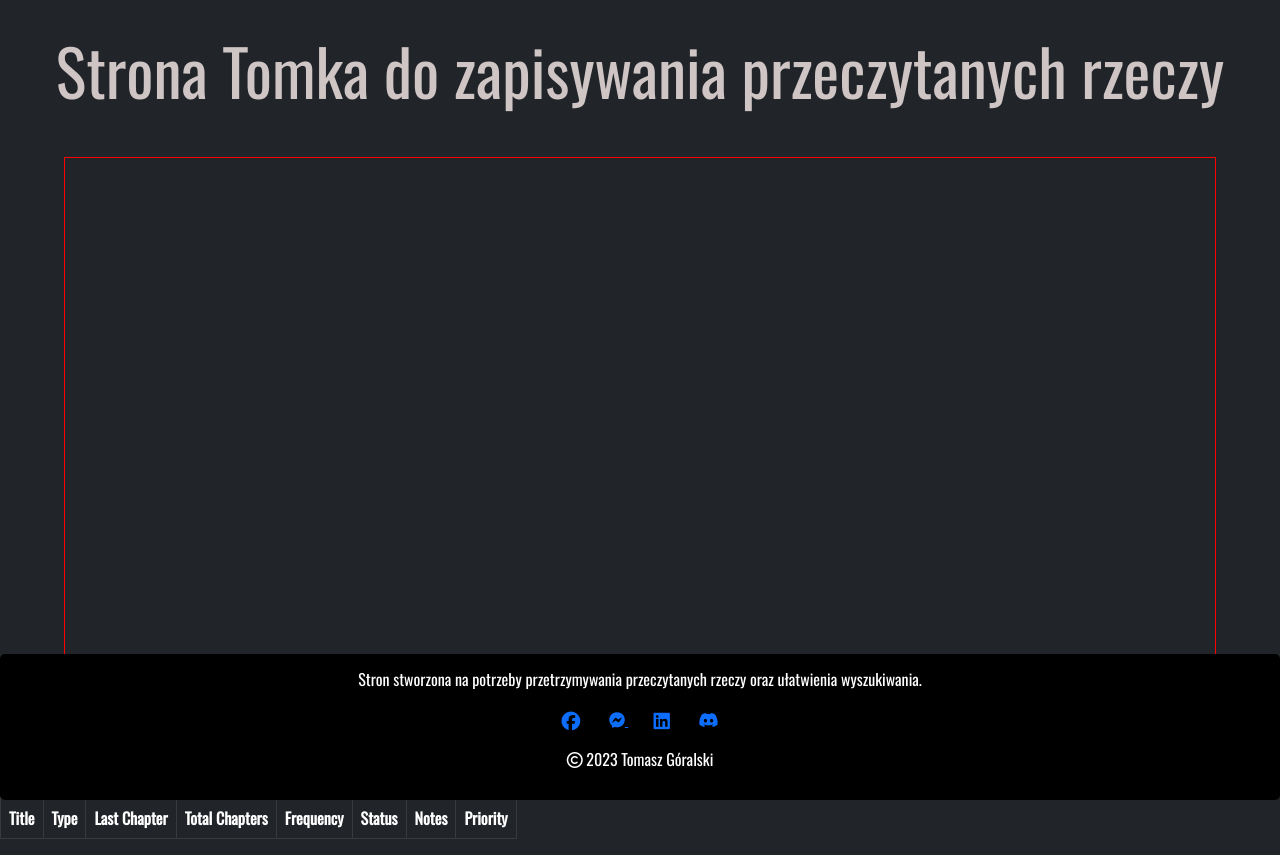
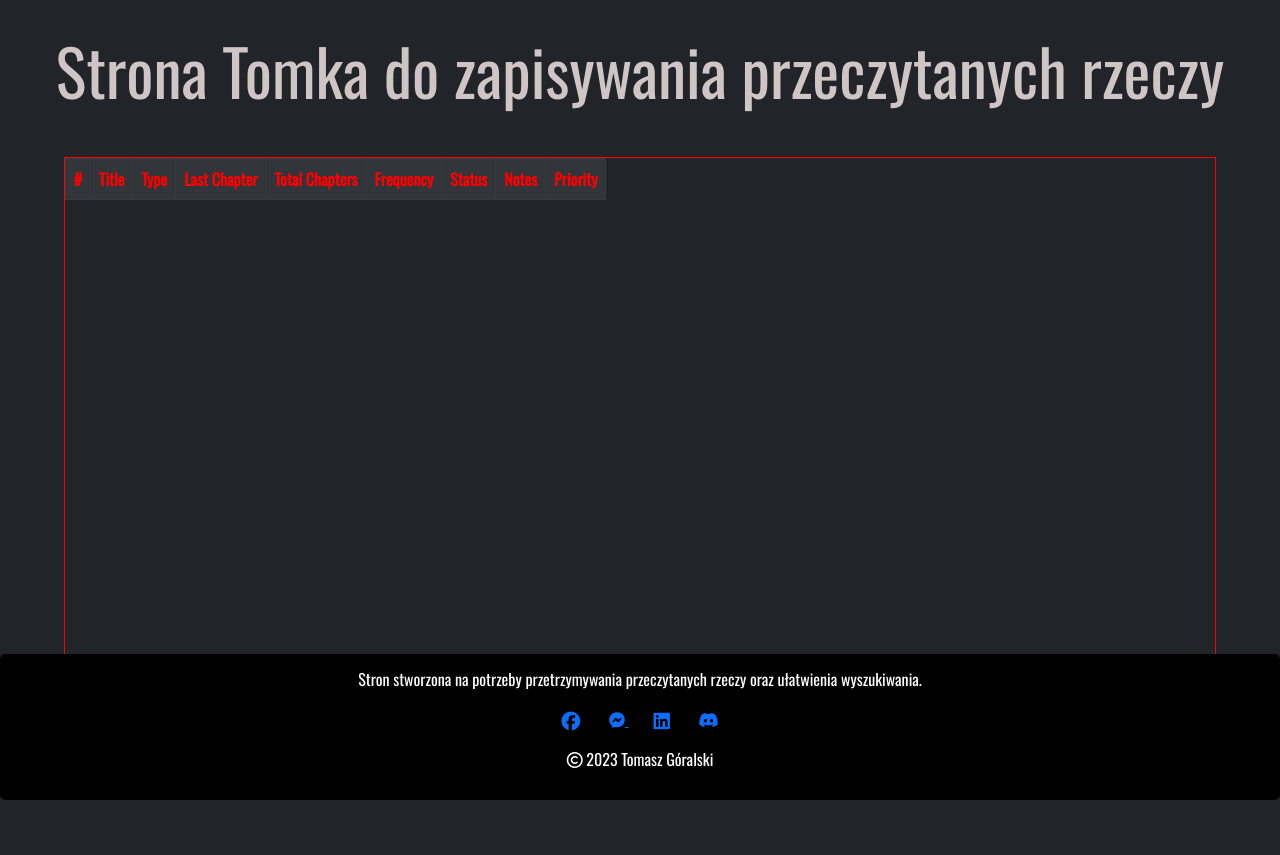
Before and after one commit to ShiroTsuma-github/PYTHON_FLASK, a Flask app: page / in a window 1280 px wide. After the commit the page ends 800 px from the top, so only its background shows below. Run offline with Flask 3, Linux system fonts and the light colour scheme; lists and menus that the app fills with data are empty; parts of the project's set-up code (start-up, migrations or seed data) failed here and were passed over; some libraries are stand-ins or nearby versions.

Commit message:
update with displaying

```diff
--- a/NovelList/app.py
+++ b/NovelList/app.py
@@ -19,7 +19,9 @@ indexVariables = {
 @app.route('/')
 def index():
     books = Book.query.all()
-    return render_template('Lista.html', books=books, **indexVariables)
+
+    app.logger.info(BookType.query.all())
+    return render_template('Lista.html', books=books,**indexVariables)
     # return('testing')
 
 
@@ -36,16 +38,14 @@ def add_book():
         priority = request.form.get('priority')
         book_type = BookType.query.filter_by(name=book_type).first()
         status = Status.query.filter_by(name=status).first()
-
-        book = Book(title=title, book_type=book_type, position=position, last_chapter=last_chapter,
+        book = Book(title=title, book_type=book_type, last_chapter=last_chapter,
                    total_chapters=total_chapters, frequency=frequency, status=status, notes=notes,
                    priority=priority)
         db.session.add(book)
         db.session.commit()
-        return redirect(url_for('book_list'))
+        return redirect(url_for('index'))
 
-    print(BookType.query.all())
-    app.logger.info(BookType.query.all())
+
     book_types = [book_type.name for book_type in BookType.query.all()]
     statuses = [status.name for status in Status.query.all()]
 
@@ -55,7 +55,16 @@ def add_book():
 @app.route('/book_list')
 def book_list():
     books = Book.query.all()
-    return render_template('book_list.html', books=books)
+    return render_template('Lista.html', books=books)
 
 if __name__ == '__main__':
     app.run(debug=True, host='0.0.0.0')
+
+#TODO: Add edit book functionality
+#TODO: Add delete book functionality
+#TODO: Add search functionality
+#TODO: Add sorting functionality
+#TODO: Add filtering functionality
+#TODO: Add links to books
+#TODO: Add link field to book
+#TODO: Import from json
--- a/NovelList/static/css/main.css
+++ b/NovelList/static/css/main.css
@@ -122,6 +122,12 @@ a.disabled{
   width: 10vw;
   height:50vh;
 }
+th{
+  color: red;
+}
+td{
+  color: white;
+}
 
 footer
 {
@@ -146,3 +152,6 @@ footer
     color:rgb(86, 66, 241);
     cursor:pointer;
 }
+tablec{
+  width: 100vw;
+}
--- a/NovelList/templates/Lista.html
+++ b/NovelList/templates/Lista.html
@@ -6,34 +6,62 @@
     <!-- form fields here -->
 </form>
 
-
-<div class="bottom table-responsive"></div>
-<table class="table table-dark thead-dark table-bordered table-hover w-auto">
-    <thead>
+<div class="bottom">
+    <table class="table table-dark thead-dark table-bordered table-hover w-auto tablec">
+        <thead class="thead-dark">
             <tr>
-            <th>Title</th>
-            <th>Type</th>
-            <th>Last Chapter</th>
-            <th>Total Chapters</th>
-            <th>Frequency</th>
-            <th>Status</th>
-            <th>Notes</th>
-            <th>Priority</th>
+                <th style="background-color:#323539; text-align: center;">#</th>
+                <th style="background-color:#323539; text-align: center;">Title</th>
+                <th style="background-color:#323539; text-align: center;">Type</th>
+                <th style="background-color:#323539; text-align: center;">Last Chapter</th>
+                <th style="background-color:#323539; text-align: center;">Total Chapters</th>
+                <th style="background-color:#323539; text-align: center;">Frequency</th>
+                <th style="background-color:#323539; text-align: center;">Status</th>
+                <th style="background-color:#323539; text-align: center;">Notes</th>
+                <th style="background-color:#323539; text-align: center;">Priority</th>
             </tr>
         </thead>
     <tbody>
     {% for book in books %}
         <tr>
-            <td>{{ book.title }}</td>
-            <td>{{ book.book_type }}</td>
+            <td class="wn" id='wp{{forloop.counter}}'>{{pozycja.nazwa}}</td>
+            <td class="wnk" style="margin:0px; padding:0px;">
+                <div class="btn-group" role="group">
+                    <div class="tp">
+                    <button class="btn btn-outline-primary" onclick="cpt('wp{{forloop.counter}}','wpm{{forloop.counter}}')"
+                            onmouseout="outFunc('wpm{{forloop.counter}}')" >
+                        <span class="tooltiptext" id="wpm{{forloop.counter}}">Kopiuj do schowka</span>
+                            <p>Kopiuj</p>
+                    </button>
+                    </div>
+                    <div class="tp">
+                        {% if book.link != ""%}
+                        <a href="https:\\{{pozycja.link}}" target="_blank">
+                            <button class="btn btn-outline-primary"><p>Link</p></button>
+                        </a>
+                        {% else %}
+                            <a target="_blank" class="disabled">
+                                <button class="btn btn-outline-primary" disabled><p>Link</p></button>
+                            </a>
+                        {% endif %}
+
+
+                </div>
+            </td>
+            <td>{{ loop.index }}</td>
+            <td class="wt">{{ book.title }}</td>
+            <td class="wr">{{ book.book_type.name }}</td>
             <td>{{ book.last_chapter }}</td>
             <td>{{ book.total_chapters }}</td>
             <td>{{ book.frequency }}</td>
-            <td>{{ book.status }}</td>
+            <td>{{ book.status.name }}</td>
             <td>{{ book.notes }}</td>
             <td>{{ book.priority }}</td>
         </tr>
     {% endfor %}
     </tbody>
     </table>
+</div>
+
+
 {% endblock %}
```
Lines whose indentation alone changed are shown as unchanged.
